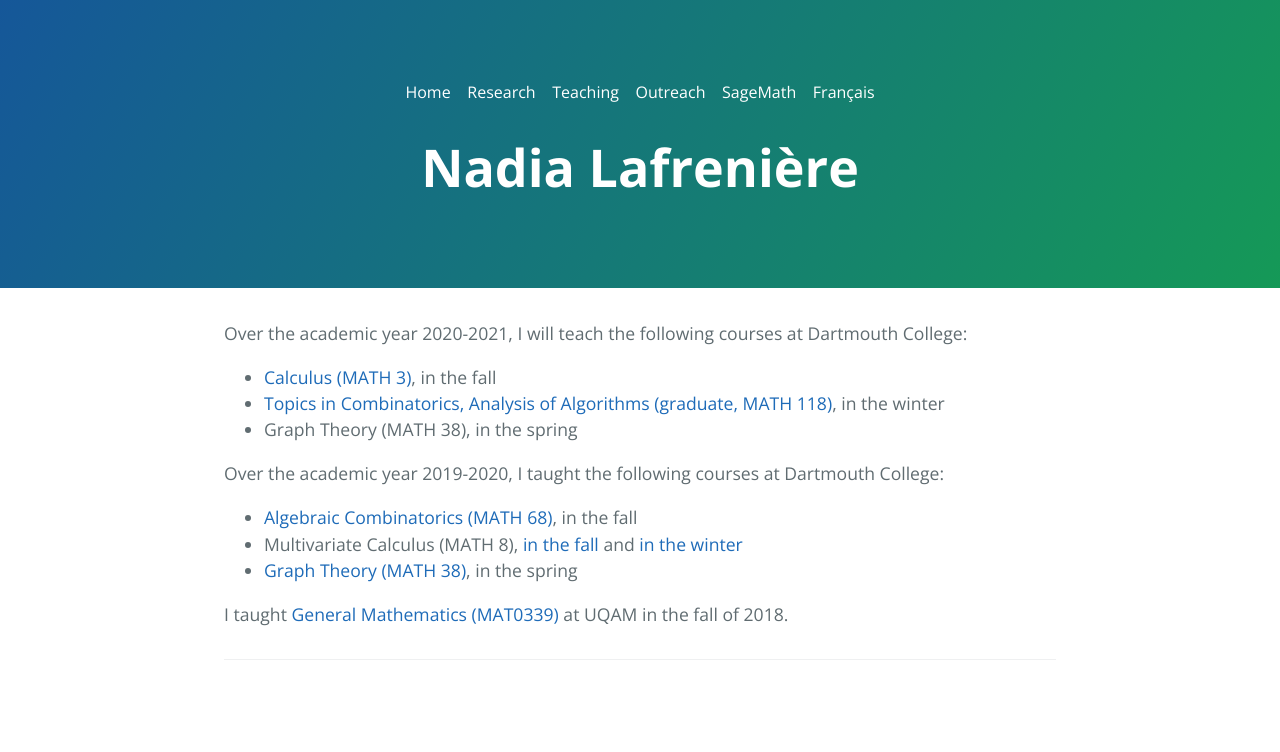
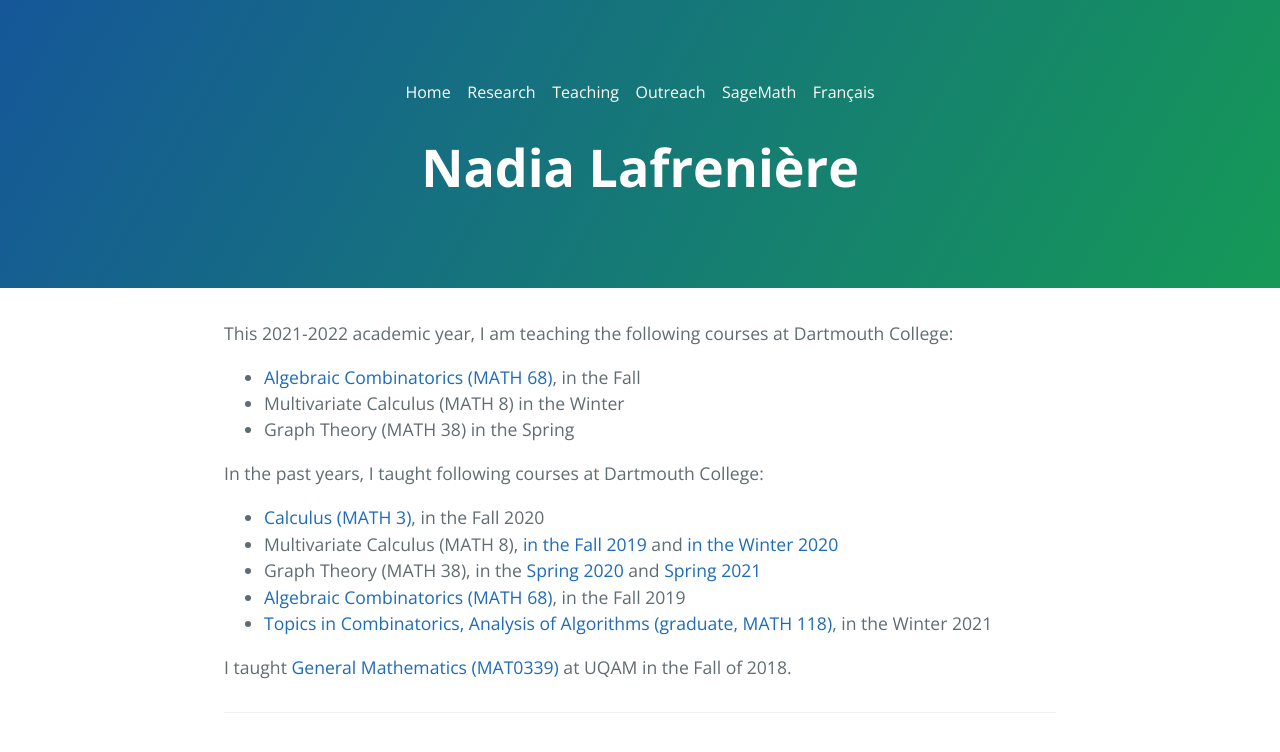
Before and after one commit to nadialafreniere/nadialafreniere.github.io, a Jekyll site: the page built from teaching.md, in a window 1280 px wide. Shown: the top 752 px of the page. Built offline with Jekyll 4.4.1, drawn with Linux system fonts in a browser that asks for light colours; our own code applies the rules of GitHub Pages for plain Markdown files.

Commit message:
Basic update

```diff
--- a/teaching.md
+++ b/teaching.md
@@ -4,14 +4,17 @@ lang: en
 ref: enseignement
 ---
 
-Over the academic year 2020-2021, I will teach the following courses at Dartmouth College:
- * [Calculus (MATH 3)](https://math.dartmouth.edu/~m3f20), in the fall
- * [Topics in Combinatorics, Analysis of Algorithms (graduate, MATH 118)](https://canvas.dartmouth.edu/courses/44288), in the winter
- * Graph Theory (MATH 38), in the spring
+This 2021-2022 academic year, I am teaching the following courses at Dartmouth College:
+ * [Algebraic Combinatorics (MATH 68)](https://math.dartmouth.edu/~m68f21), in the Fall
+ * Multivariate Calculus (MATH 8) in the Winter
+ * Graph Theory (MATH 38) in the Spring
 
-Over the academic year 2019-2020, I taught the following courses at Dartmouth College:
- * [Algebraic Combinatorics (MATH 68)](https://math.dartmouth.edu/~m68f19), in the fall
- * Multivariate Calculus (MATH 8), [in the fall](https://math.dartmouth.edu/~m8f19) and [in the winter](https://math.dartmouth.edu/~m8w20)
- * [Graph Theory (MATH 38)](https://math.dartmouth.edu/~m38s20), in the spring
+In the past years, I taught following courses at Dartmouth College:
+ * [Calculus (MATH 3)](https://math.dartmouth.edu/~m3f20), in the Fall 2020
+ * Multivariate Calculus (MATH 8), [in the Fall 2019](https://math.dartmouth.edu/~m8f19) and [in the Winter 2020](https://math.dartmouth.edu/~m8w20)
+ * Graph Theory (MATH 38), in the [Spring 2020](https://math.dartmouth.edu/~m38s20) and [Spring 2021](https://math.dartmouth.edu/~m38s21)
+ * [Algebraic Combinatorics (MATH 68)](https://math.dartmouth.edu/~m68f19), in the Fall 2019
+ * [Topics in Combinatorics, Analysis of Algorithms (graduate, MATH 118)](https://canvas.dartmouth.edu/courses/44288), in the Winter 2021
 
-I taught [General Mathematics (MAT0339)](mat0339.html) at UQAM in the fall of 2018.
+
+I taught [General Mathematics (MAT0339)](mat0339.html) at UQAM in the Fall of 2018.
```
Also changed, not shown: enseignement.md (+9 -7 lines), outreach.md (+4 -4 lines), recherche.md (+3 -1 lines), research.md (+3 -1 lines), vulgarisation.md (+5 -5 lines).
